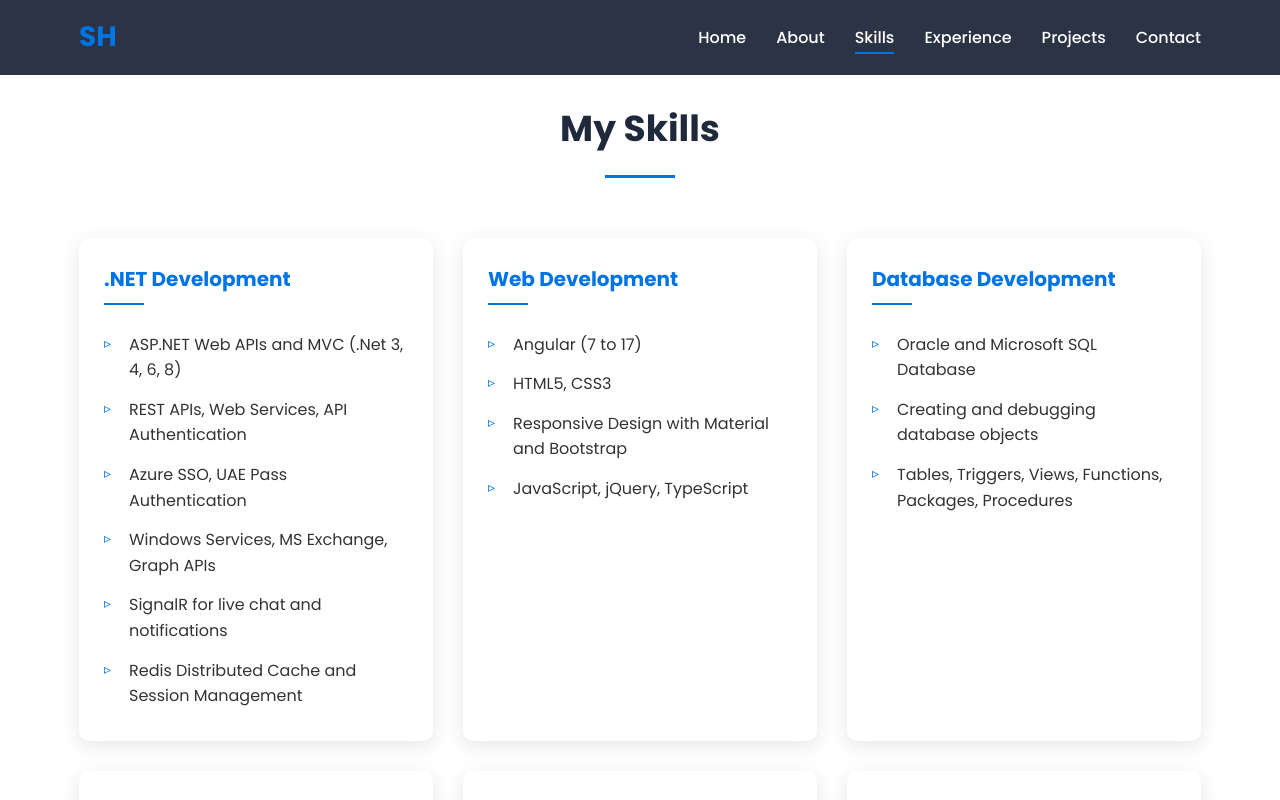
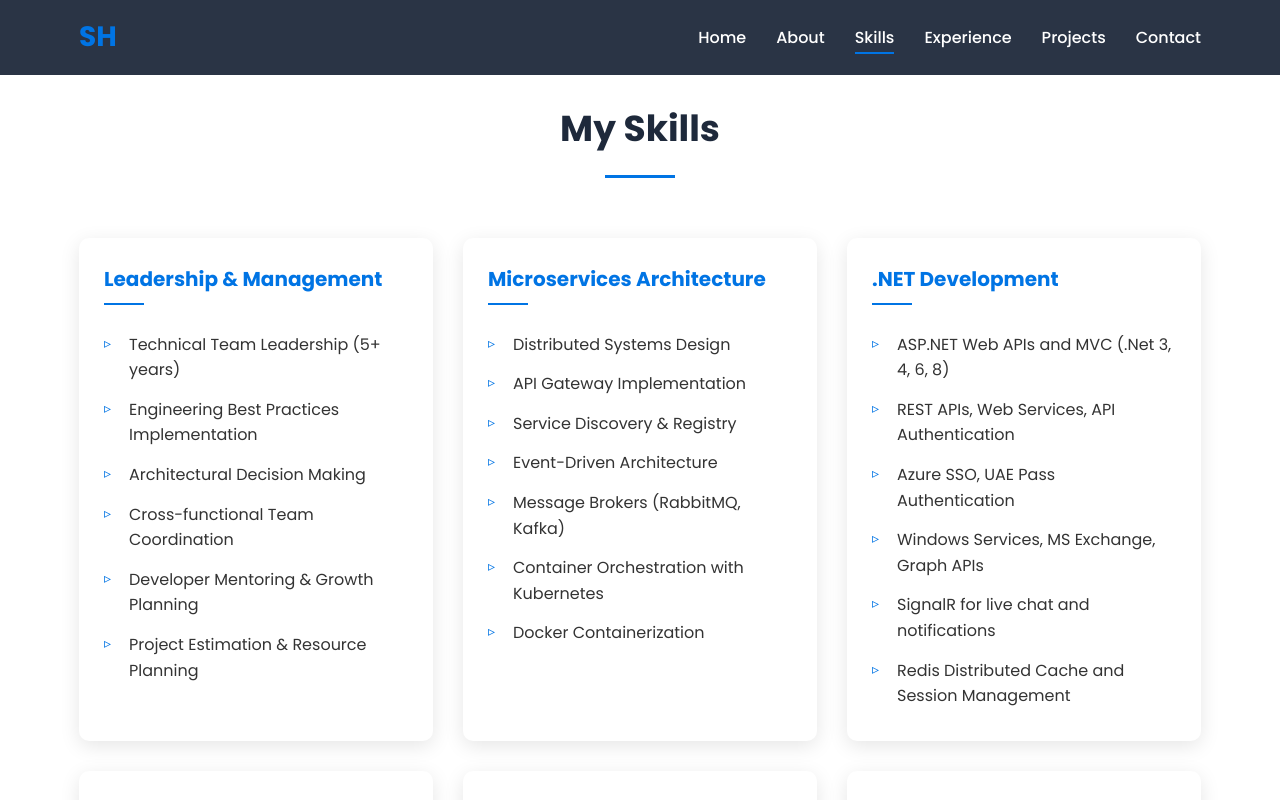
Before and after one commit to shakoorattari/shakoorattari.github.io, an Angular app: page /skills in a window 1280 px wide. Shown: the top 800 px of the page. Built offline with nearby package versions, Linux system fonts and the light colour scheme.

Commit message:
feat: Add new skill categories and skills to the skills component

```diff
--- a/src/app/components/skills/skills.component.scss
+++ b/src/app/components/skills/skills.component.scss
@@ -10,10 +10,14 @@
   border-radius: 10px;
   box-shadow: var(--box-shadow);
   transition: var(--transition);
+  height: 100%;
+  display: flex;
+  flex-direction: column;
 }
 
 .skill-category:hover {
   transform: translateY(-5px);
+  box-shadow: 0 10px 20px rgba(0, 0, 0, 0.1);
 }
 
 .skill-category h3 {
--- a/src/app/components/skills/skills.component.ts
+++ b/src/app/components/skills/skills.component.ts
@@ -7,6 +7,29 @@ import { Component, OnInit } from '@angular/core';
 })
 export class SkillsComponent implements OnInit {
   skillCategories = [
+    {
+      title: 'Leadership & Management',
+      skills: [
+        'Technical Team Leadership (5+ years)',
+        'Engineering Best Practices Implementation',
+        'Architectural Decision Making',
+        'Cross-functional Team Coordination',
+        'Developer Mentoring & Growth Planning',
+        'Project Estimation & Resource Planning'
+      ]
+    },
+    {
+      title: 'Microservices Architecture',
+      skills: [
+        'Distributed Systems Design',
+        'API Gateway Implementation',
+        'Service Discovery & Registry',
+        'Event-Driven Architecture',
+        'Message Brokers (RabbitMQ, Kafka)',
+        'Container Orchestration with Kubernetes',
+        'Docker Containerization'
+      ]
+    },
     {
       title: '.NET Development',
       skills: [
```
